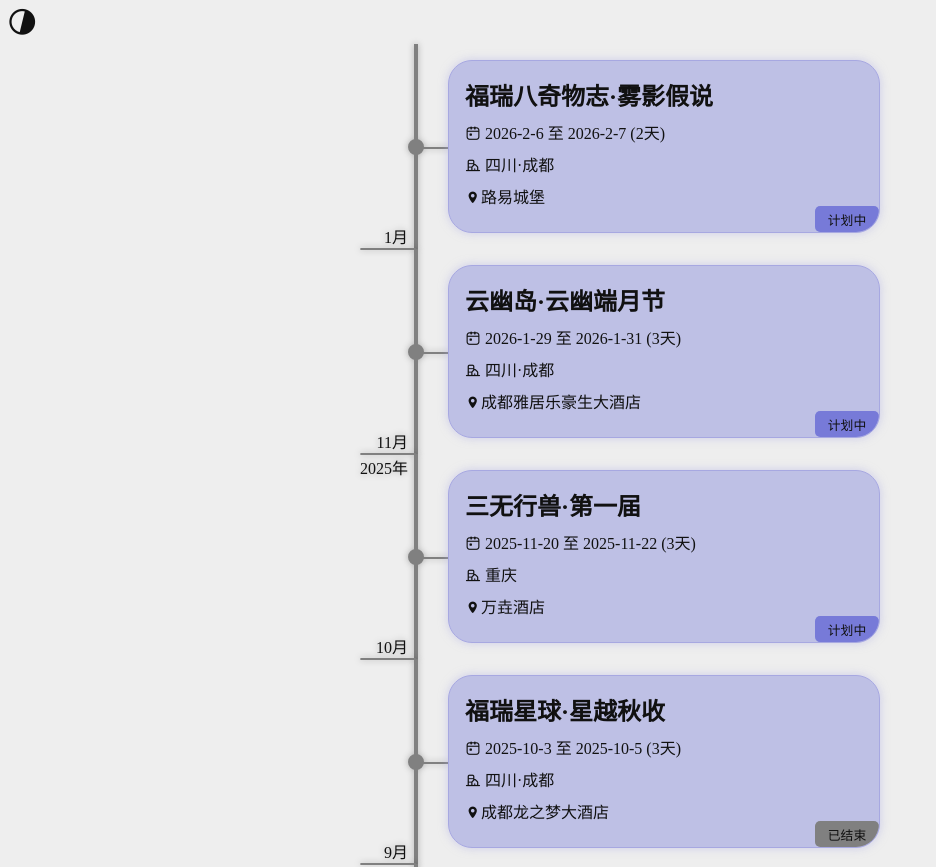
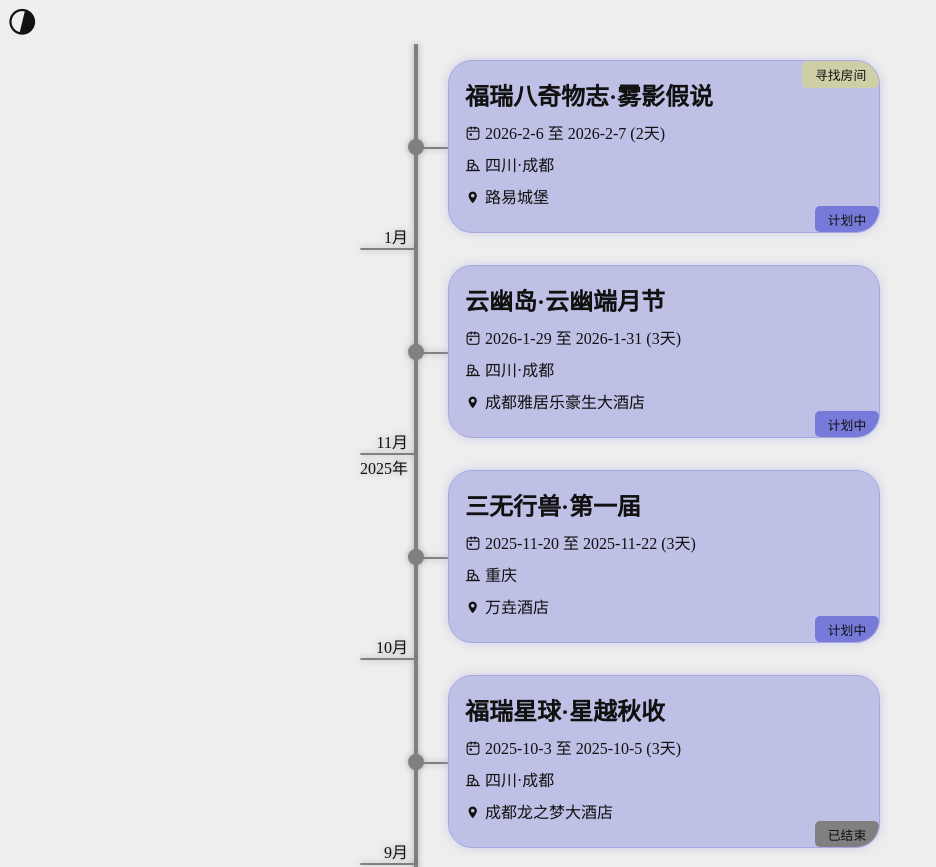
Before and after one commit to kuankuan2007/timeline, a Vue app: page / in a window 1280 px wide. Shown: the top 867 px of the page, without its empty margins (0-936 px from the left). Built offline with nearby package versions, Linux system fonts and the light colour scheme.

Commit message:
fix: 修复活动地址显示格式并优化房间状态展示

```diff
--- a/src/App.vue
+++ b/src/App.vue
@@ -34,10 +34,10 @@
           <div class="address-box">
             <p class="city"><k-icon id="city" inline /> <span v-if="activity.province">{{ activity.province
             }}·</span><span v-if="activity.city">{{ activity.city }}</span></p>
-            <p class="address"><k-icon id="address" inline />{{ activity.address }}</p>
+            <p class="address"><k-icon id="address" inline /> {{ activity.address }}</p>
           </div>
 
-          <p v-if="activity.roomStatus" class="room-status">拼房：{{ roomStatueText[activity.roomStatus] }}</p>
+          <div v-if="activity.roomStatus" class="room-status">{{ roomStatueText[activity.roomStatus] }}</div>
           <div class="statue" :class="`statue-${activity.statue()}`">{{ statueText[activity.statue()] }}</div>
         </div>
       </div>
@@ -133,6 +133,7 @@ button.theme-button {
         $timeline-color: color.mix(getTheme('color'), getTheme('background'), 50%);
 
         filter: drop-shadow(0 0 0.2em rgba(getTheme('color'), 0.3));
+
         .ball,
         .line,
         .time-tag-line,
@@ -263,6 +264,19 @@ button.theme-button {
           }
         }
       }
+
+      .room-status {
+        position: absolute;
+        right: 0;
+        top: 0;
+        border-radius: 0.4em 0 0.4em 0.4em;
+        font-size: 0.8em;
+        padding: 0.3em 1em;
+
+        @include useTheme {
+          background-color: color.mix(getTheme('strong-color'), getTheme('background'), 30%);
+        }
+      }
     }
   }
 }
--- a/src/scripts/activitys.ts
+++ b/src/scripts/activitys.ts
@@ -1,4 +1,4 @@
-import { type Activity } from '@/types/timeline';
+import { RoomStatue, type Activity } from '@/types/timeline';
 
 const activitys: Activity[] = [
   {
@@ -123,6 +123,7 @@ const activitys: Activity[] = [
     province: '四川',
     city: '成都',
     address: '路易城堡',
+    roomStatus: RoomStatue.FindingRoom,
   },
 ];
 export default activitys;
```
